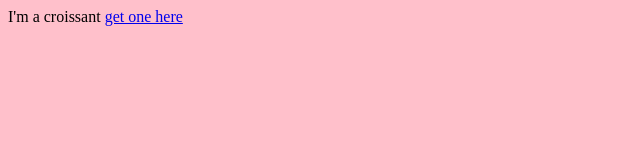
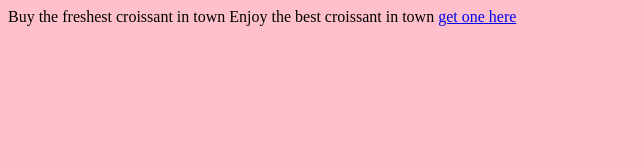
Before and after one commit to marinamun/croissant, a plain HTML site: page index.html in a window 1280 px wide. Shown: the whole page, without its empty margins (0-640 px from the left). Drawn offline with Linux system fonts and the light colour scheme.

Commit message:
updated the SEO

```diff
--- a/index.html
+++ b/index.html
@@ -3,13 +3,14 @@
 <head>
     <meta charset="UTF-8">
     <meta name="viewport" content="width=device-width, initial-scale=1.0">
-    <title>Document</title>
+    <meta name="description" content="CROISSANT COMPANY offers the freshest croissants in town. Bring your friends and family to this amazing brunch spot."
+    <title>Buy the freshest croissant in town</title>
     <style>body {
             background-color: pink;
         }</style>
 </head>
 <body>
-    <hi>I'm a croissant</hi>
+    <hi>Enjoy the best croissant in town</hi>
     <a href="contact.html">get one here</a>
 </body>
 </html>
```
Also changed, not shown: contact.html (+1 -1 lines), photo.html (+1 -1 lines).
